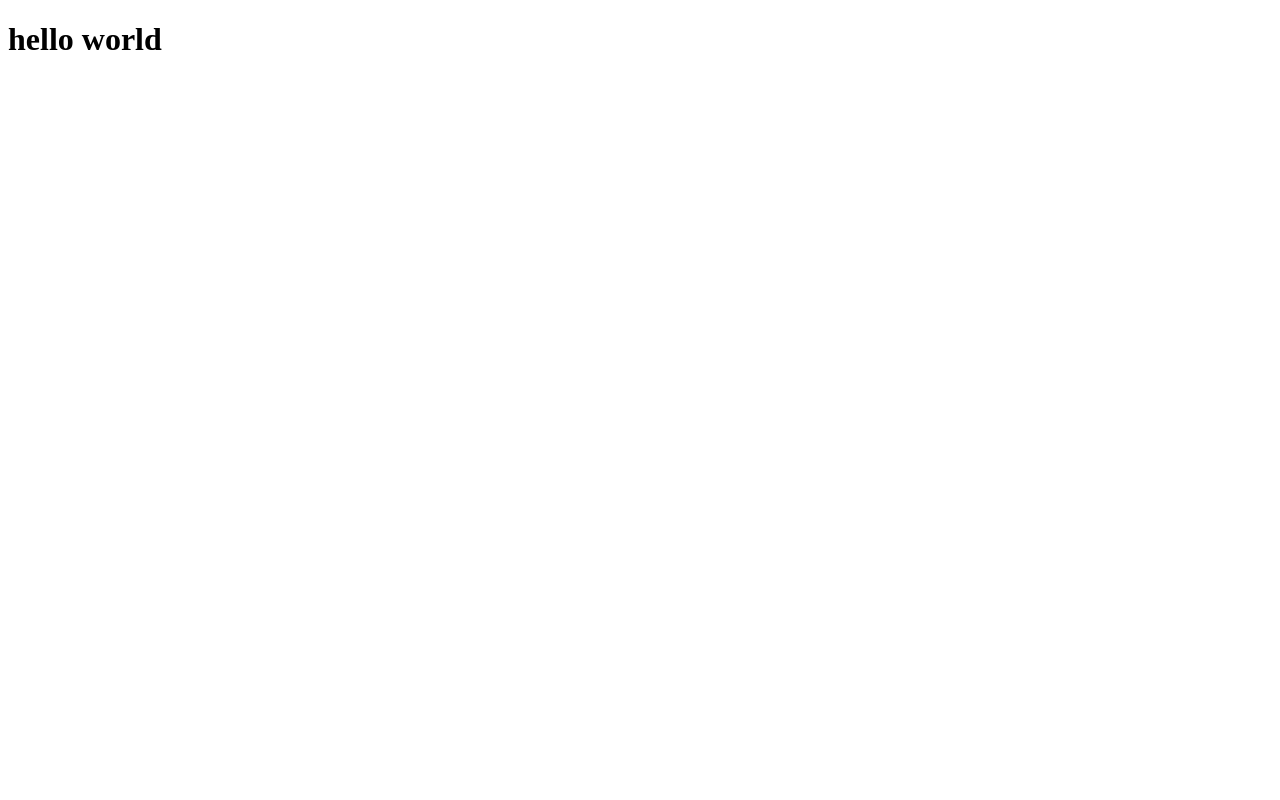
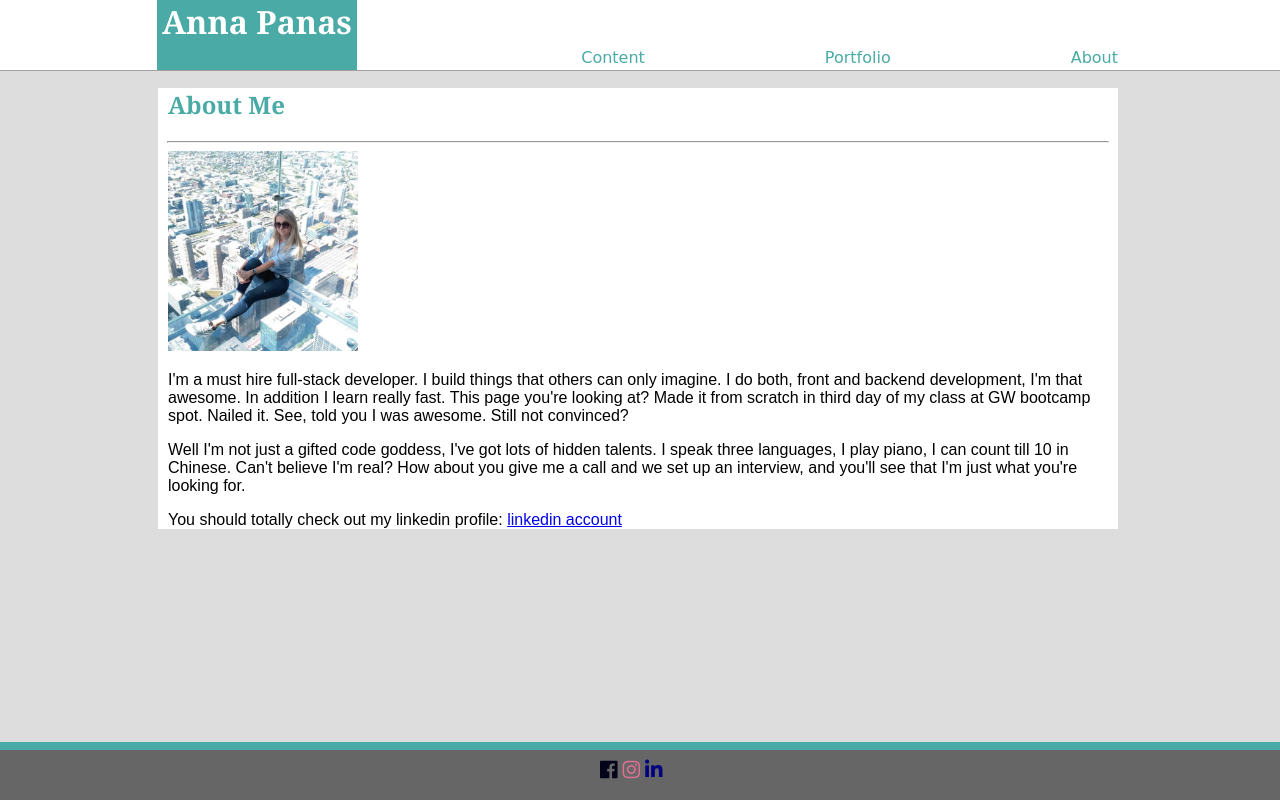
Before and after one commit to Anya555/Anya555.github.io, a plain HTML site: page index.html in a window 1280 px wide. Drawn offline with Linux system fonts and the light colour scheme.

Commit message:
working on a page layout

```diff
--- a/assets/css/style.css
+++ b/assets/css/style.css
@@ -0,0 +1,118 @@
+img {
+height: 200px;
+width: 190px;
+margin-left: 10px;
+
+}
+
+input {
+width: 38%;
+padding: 8px;
+}
+
+.fixed-footer {
+    width: 1300px;
+    margin-left:-8px;
+    height: 50px;
+    background-color: #666666;
+    bottom: 0;
+    position: fixed;
+    border-top: solid 8px #4aaaa5;
+}
+
+
+.fixed-header {
+    position: fixed;
+    background-color: white;
+    margin: -88px 0 0 0;
+    width: 1300px;
+    margin-left:-8px;
+    height: 90px;
+    border-bottom: solid 1px rgb(163, 159, 159);
+}
+
+body {
+    background-color: #dddddd;
+    padding-top: 60px;
+    padding-bottom: 40px;
+}
+
+h1 {
+    background-color: #4aaaa5;
+    margin: 20px 0 0 0;
+    width: 200px;
+    height:70px;
+    color: white;
+    text-align: center;
+    float: left;
+    margin-left: 157px;
+}
+
+h1, h2 {
+    font-family: Georgia, 'Times New Roman', Times, serif;
+}
+
+h2 {
+    color: #4aaaa5;
+    margin-left: 10px;
+}
+
+hr {
+    width: 940px;
+}
+
+p {
+    font-family: Arial, Helvetica, sans-serif;
+    margin-left: 10px;
+}
+
+.section {
+    background-color:white;
+    width: 960px;
+    margin-left: 150px;
+    margin-top: 17px;
+}
+
+
+ul {
+    list-style-type: none;
+    overflow: hidden;
+    background-color: none;
+    padding: 2px;
+}
+
+li {
+    float: right;
+    margin-right: 180px;
+    margin-top: 50px;
+    font-family: cursive;
+}
+ li a {
+     color: #4aaaa5;
+     display: block;
+     text-decoration: none;
+ }
+
+ .fa-facebook {
+    font-size: 20px;
+    color: rgb(3, 3, 26);
+    float: left;
+    margin-left: 600px;
+    margin-top: 10px;
+ }
+
+ .fa-instagram {
+     font-size: 20px;
+     color:palevioletred;
+     float: left;
+     margin-left: 5px;
+     margin-top: 10px;
+ }
+
+ .fa-linkedin-in {
+    font-size: 20px;
+    color: navy;
+    float: left;
+    margin-left: 5px;
+    margin-top: 10px;
+}
--- a/index.html
+++ b/index.html
@@ -1,8 +1,57 @@
 <!doctype html>
+
 <head>
-<title>kfjvb</title>
+    <title>My first webpage</title>
+    <link rel="stylesheet" href="assets/css/style.css" />
+    <link href="https://use.fontawesome.com/releases/v5.0.7/css/all.css" rel="stylesheet">
 </head>
 
 <body>
-<h1> hello world </h1>
+
+
+
+    <div class="fixed-header">
+        <h1>Anna Panas</h1>
+        <nav>
+        <ul>
+            <li><a href="about">About</a></li>
+            <li><a href="portfolio">Portfolio</a></li>
+            <li><a href="Content">Content</a></li>
+        </ul>
+        </nav>
+    </div>
+
+
+  <div class="section">
+
+    <h2>About Me</h2>
+
+    <hr>
+
+    <img src="assets/images/IMG_0908 - Copy.JPG" />
+
+    <p>I'm a must hire full-stack developer. I build things that others can only imagine. I do both, front and backend
+        development, I'm that awesome. In addition I learn really fast. This page you're looking at? Made it from
+        scratch in third day of my class at GW bootcamp spot. Nailed it. See, told you I was awesome. Still not convinced?
+    </p>
+
+    <p>Well I'm not just a gifted code goddess, I've got lots of hidden talents. I speak three languages, I play piano,
+        I can count till 10 in Chinese. Can't believe I'm real? How about you give me a call and we set up an interview,
+        and you'll see that I'm just what you're looking for.
+    </p>
+
+    <p>You should totally check out my linkedin profile: <a href="https://www.linkedin.com/feed/" target="_blank">linkedin account</a>
+    </p>
+  </div>
+
+    <div class="fixed-footer">
+    <i class="fab fa-facebook"></i>
+    <i class="fab fa-instagram"></i>
+    <i class="fab fa-linkedin-in"></i>
+
+
+    </div>
+
+
+
 </body>
```
Also changed, not shown: contact.html (+54 -0 lines), portfolio.html (+12 -0 lines), assets/images/IMG_0908 - Copy.JPG (added), assets/images/download (2).png (deleted).
